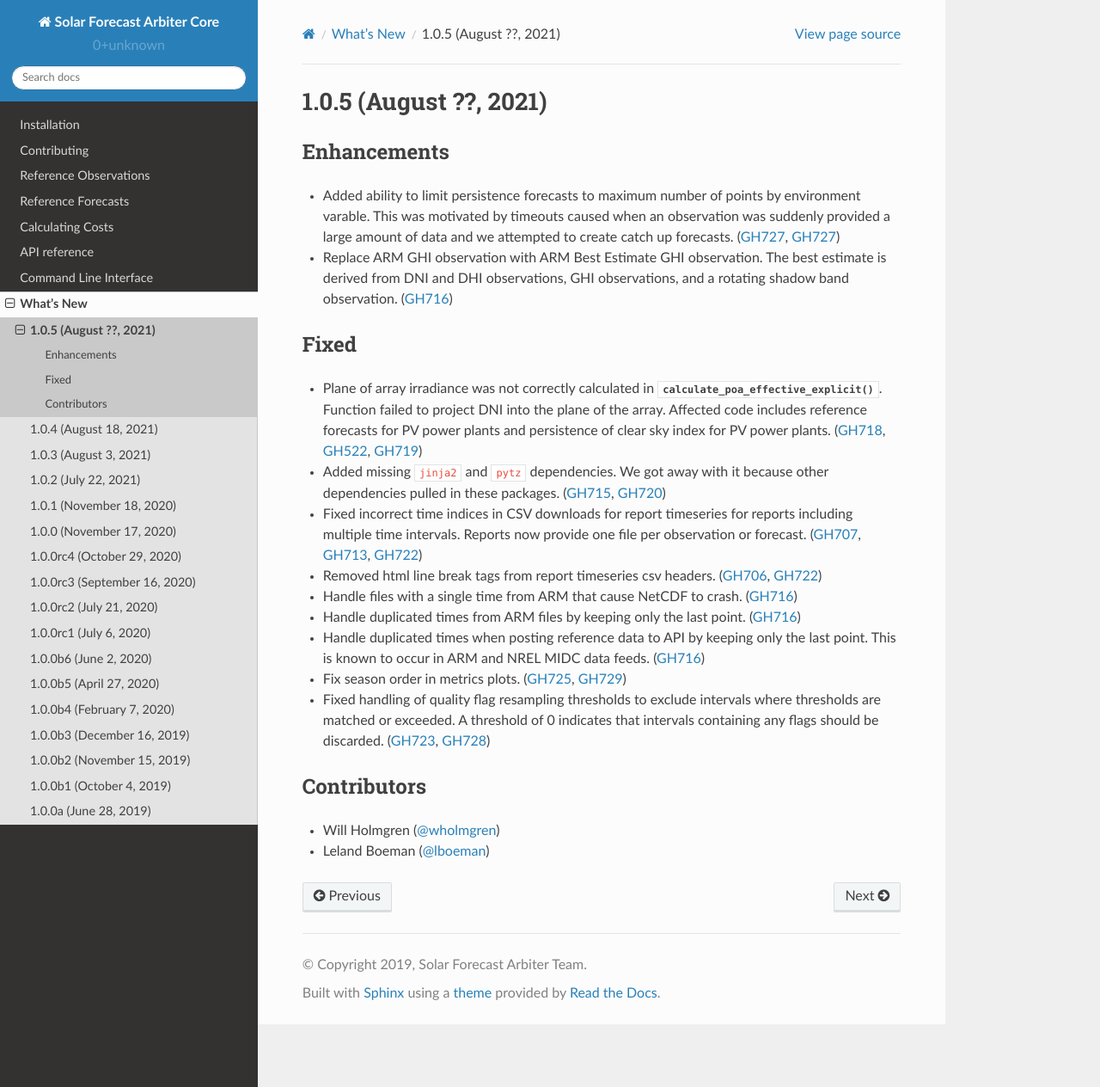
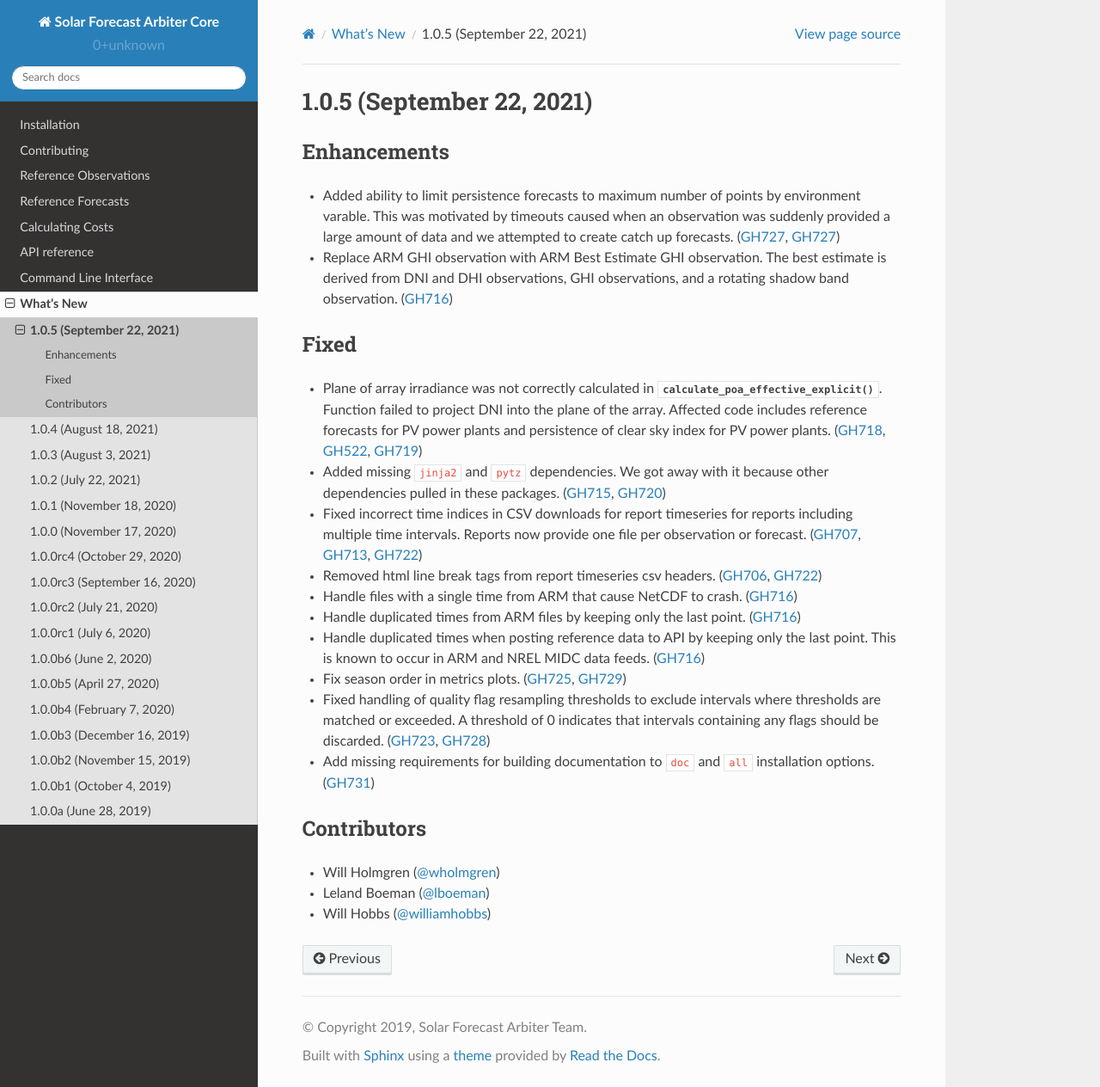
Before and after one commit to SolarArbiter/solarforecastarbiter-core, a Sphinx documentation site: the page built from docs/source/whatsnew/1.0.5.rst, in a window 1280 px wide and 1264 px high. Shown: the whole window at 86% size. Built offline with Sphinx 7.4.7 and the Read the Docs theme 2.0.0, drawn with Linux system fonts in a browser that asks for light colours.

Commit message:
Finalize 1.0.5 whats new (#731)
* add date, @williamhobbs

* missing doc requirements

* fix pr number

```diff
--- a/docs/source/whatsnew/1.0.5.rst
+++ b/docs/source/whatsnew/1.0.5.rst
@@ -3,8 +3,8 @@
 .. py:currentmodule:: solarforecastarbiter
 
 
-1.0.5 (August ??, 2021)
------------------------
+1.0.5 (September 22, 2021)
+--------------------------
 
 Enhancements
 ~~~~~~~~~~~~
@@ -43,9 +43,12 @@ Fixed
 * Fixed handling of quality flag resampling thresholds to exclude intervals
   where thresholds are matched or exceeded. A threshold of 0 indicates that
   intervals containing any flags should be discarded. (:issue:`723`, :pull:`728`)
+* Add missing requirements for building documentation to ``doc`` and ``all``
+  installation options. (:pull:`731`)
 
 Contributors
 ~~~~~~~~~~~~
 
 * Will Holmgren (:ghuser:`wholmgren`)
 * Leland Boeman (:ghuser:`lboeman`)
+* Will Hobbs (:ghuser:`williamhobbs`)
--- a/setup.py
+++ b/setup.py
@@ -20,7 +20,8 @@ EXTRAS_REQUIRE = {
         'plotly>=4.5.0, <5',
         'selenium',
         'jinja2',
-    ]
+    ],
+    'doc': ['sphinx<2.0', 'sphinx_rtd_theme']
 }
 EXTRAS_REQUIRE['all'] = [
     vv for v in EXTRAS_REQUIRE.values() for vv in v]
```
